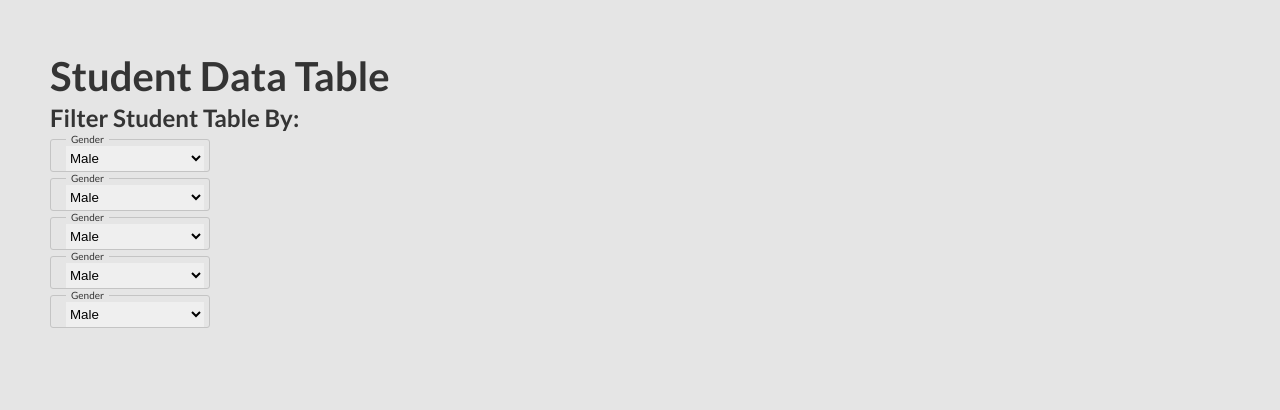
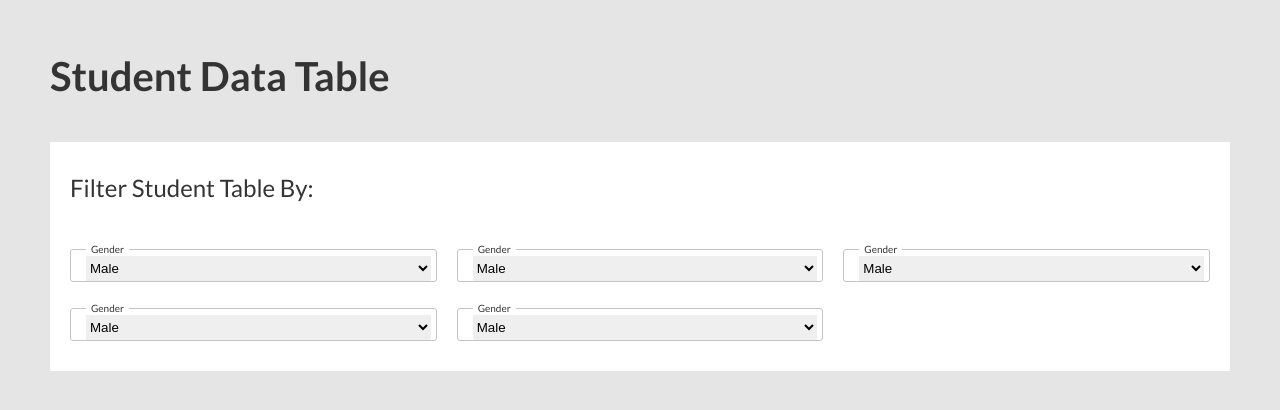
Before and after one commit to NwaguChima/Omniswift__UI, a React (Create React App) app: page / in a window 1280 px wide. Shown: the top 410 px of the page. Built offline with nearby package versions, Linux system fonts and the light colour scheme.

Commit message:
styled fields

```diff
--- a/src/components/customSelect/customSelect.module.scss
+++ b/src/components/customSelect/customSelect.module.scss
@@ -4,7 +4,6 @@
   fieldset {
     border: 1px solid #c4c4c4;
     height: 3.9rem;
-    width: 16rem;
 
     border-radius: var.$radius;
     -webkit-border-radius: var.$radius;
--- a/src/components/formFilter/formFilter.module.scss
+++ b/src/components/formFilter/formFilter.module.scss
@@ -0,0 +1,27 @@
+@use '../../styles/variables.scss' as var;
+
+.formFilter {
+  padding: 3rem 2rem;
+  background-color: var.$white_bg;
+  margin-top: 4rem;
+
+  h2 {
+    font-size: 2.4rem;
+    font-weight: 400;
+    margin-bottom: 4rem;
+
+    @media screen and (max-width: var.$tablet) {
+      font-size: 2rem;
+    }
+  }
+
+  form {
+    display: grid;
+    grid-template-columns: repeat(auto-fit, minmax(30rem, 1fr));
+    gap: 2rem;
+
+    @media screen and (max-width: var.$mobile) {
+      grid-template-columns: repeat(auto-fit, minmax(25rem, 1fr));
+    }
+  }
+}
--- a/src/pages/home.module.scss
+++ b/src/pages/home.module.scss
@@ -1,8 +1,18 @@
+@use '../styles/variables.scss' as var;
+
 .home {
   padding: 5rem;
+
+  @media screen and (max-width: var.$tablet) {
+    padding: 2rem;
+  }
 
   h1 {
     font-size: 4rem;
     font-weight: 900;
+
+    @media screen and (max-width: var.$tablet) {
+      font-size: 3rem;
+    }
   }
 }
--- a/src/styles/_variables.scss
+++ b/src/styles/_variables.scss
@@ -16,3 +16,9 @@ $blue: #0d7590;
 
 $transition: all 0.3s linear;
 $radius: 3px;
+
+// screen sizes
+$mobile: 700px;
+$tablet: 1000px;
+$desktop: 1200px;
+$large_desktop: 1400px;
```
